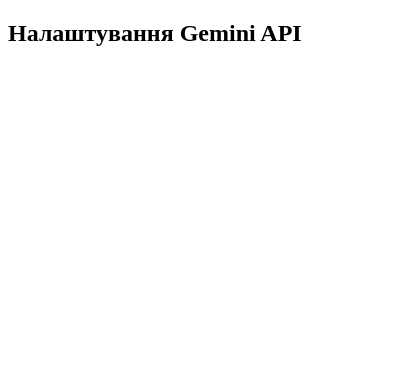
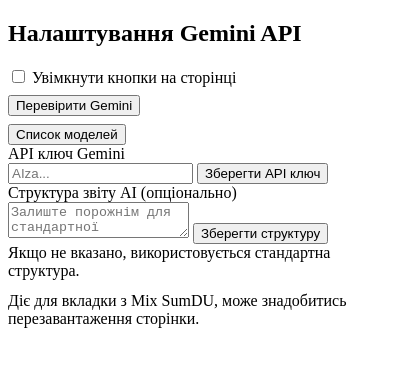
Before and after one commit to Denys-Zavdoviev/Chrome-extension, a browser extension: page popup.html in a window 400 px wide. Drawn offline with Linux system fonts and the light colour scheme.

Commit message:
Прописування файлу popup.html без стилю

```diff
--- a/popup.html
+++ b/popup.html
@@ -9,6 +9,40 @@
     <body>
         <h2>Налаштування Gemini API</h2>
         <!--body-->
-        <script src="popup.js.js"></script>
+        <div class="row">
+            <input id="toggle" type="checkbox" />
+            <label for="toggle">Увімкнути кнопки на сторінці</label>
+        </div>
+        <div class="row" style="margin-top:8px">
+            <button id="test">Перевірити Gemini</button>
+        </div>
+        <div class="row" style="margin-top:8px">
+            <button id="listModels">Список моделей</button>
+        </div>
+        <div class="section">
+            <div class="section-title">API ключ Gemini</div>
+            <div class="row-vertical">
+                <input id="apiKey" type="password" placeholder="AIza...">
+                <button id="saveApiKey">Зберегти API ключ</button>
+                <div class="hint" id="apiKeyMsg"></div>
+            </div>
+        </div>
+        <div class="section">
+            <div class="section-title">Структура звіту AI (опціонально)</div>
+            <div class="row-vertical">
+<textarea id="reportStructure" placeholder="Залиште порожнім для стандартної
+структури. Приклад:
+ПЕРЕВІРЕНІ ФАЙЛИ:
+[список файлів]
+ОЦІНКА: [відсоток]
+ВИСНОВОК: [текст]"></textarea>
+                <button id="saveStructure">Зберегти структуру</button>
+                <div class="hint" id="structureMsg"></div>
+                <div class="hint">Якщо не вказано, використовується стандартна структура.</div>
+            </div>
+        </div>
+        <div class="hint" style="margin-top: 12px;">Діє для вкладки з Mix SumDU, може
+            знадобитись перезавантаження сторінки.</div>
+        <script src="popup.js"></script>
     </body>
 </html>
```
Also changed, not shown: icons/icon.png.
